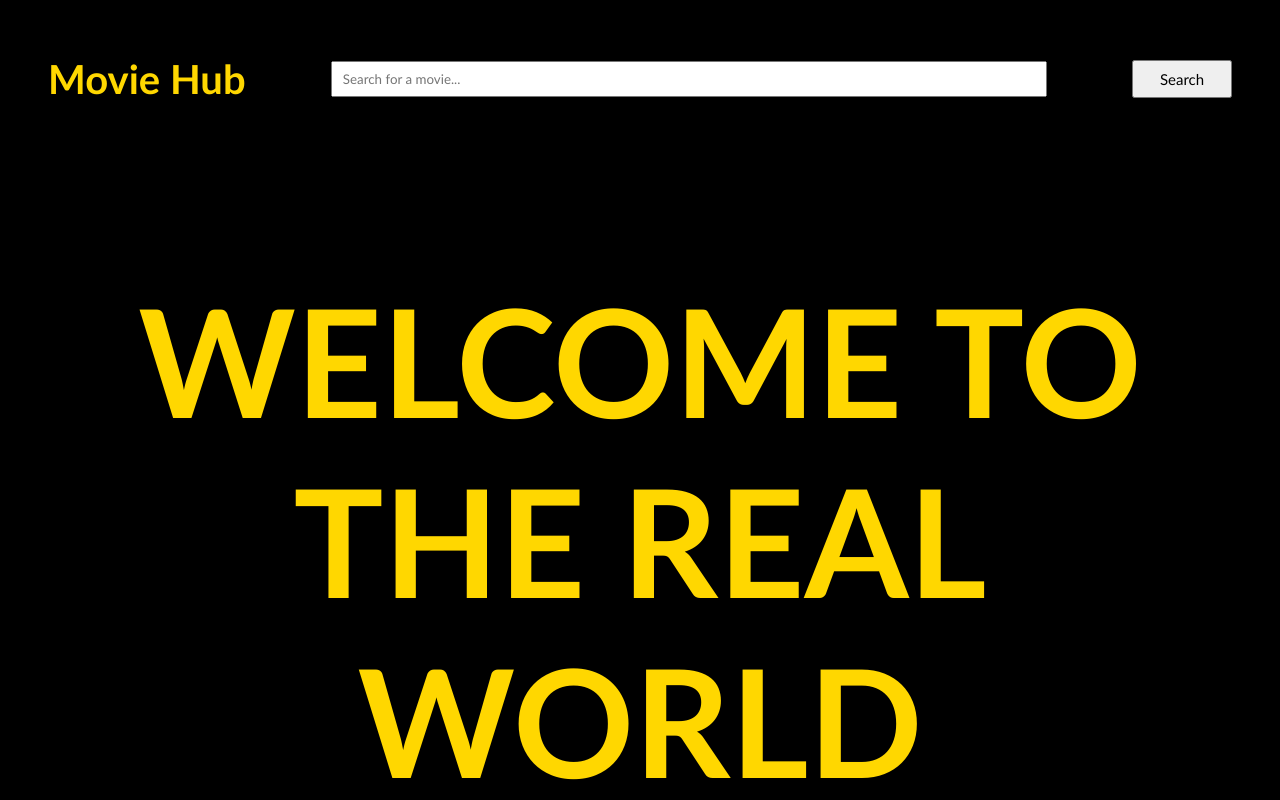
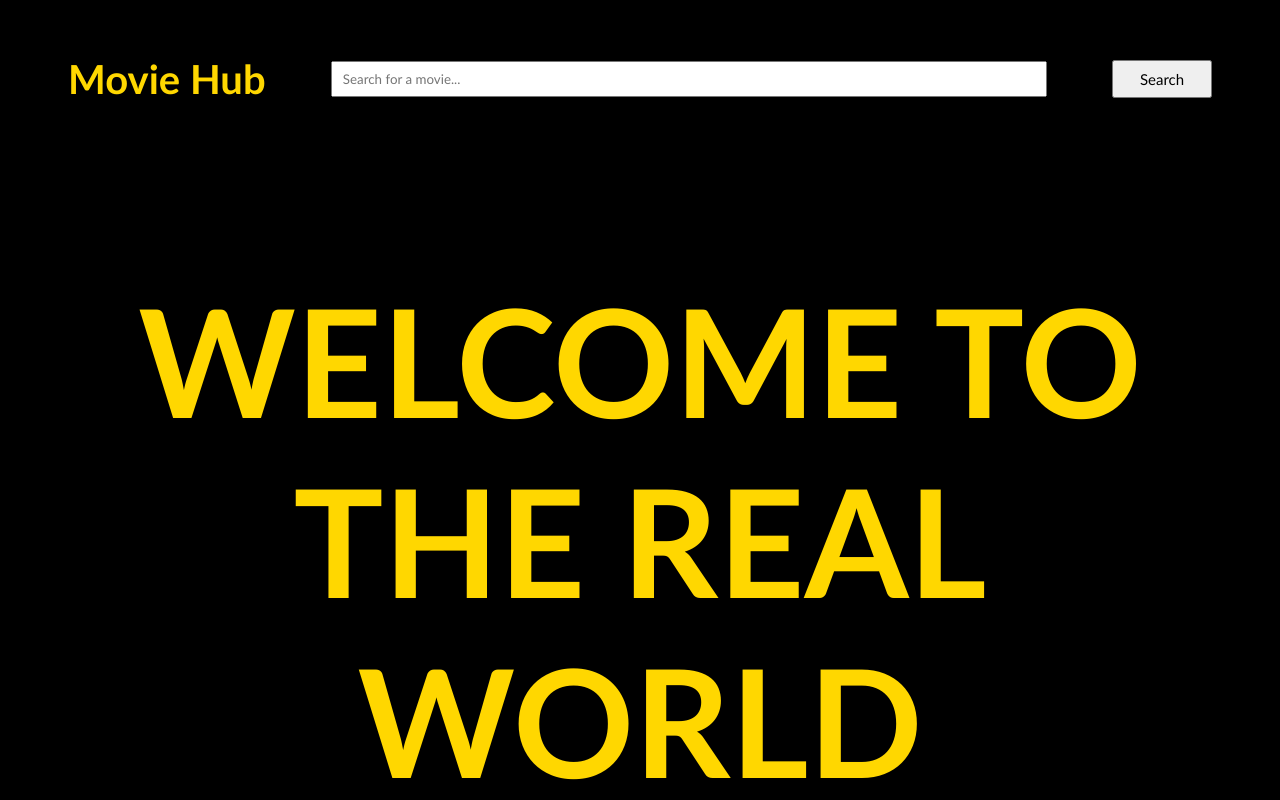
Before and after one commit to Santhusha-bit/movieApp, a plain HTML site: page index.html in a window 1280 px wide. Shown: the top 800 px of the page. Drawn offline with Linux system fonts and the light colour scheme.

Commit message:
Version 1.0.2. done

```diff
--- a/styles.css
+++ b/styles.css
@@ -13,7 +13,7 @@ body {
     align-items: center;
     background-color: rgb(0, 0, 0);
     color: gold;
-    padding: 20px 40px;
+    padding: 20px 60px;
 }
 
 #search-input {
```
